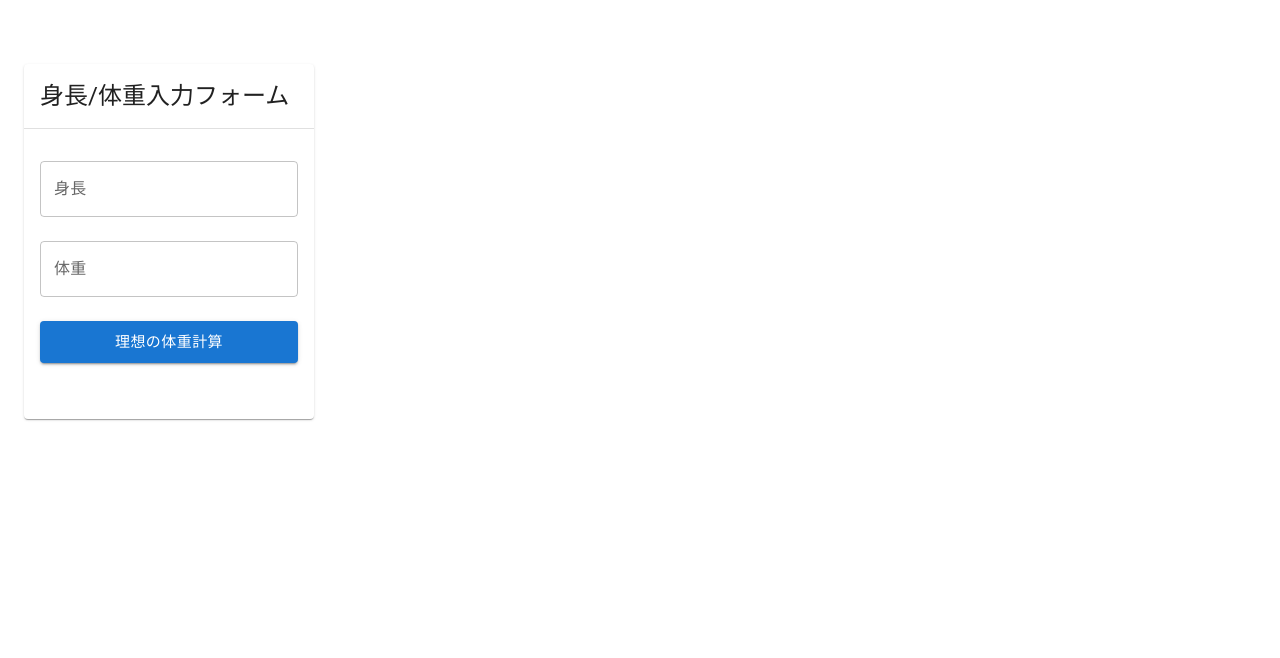
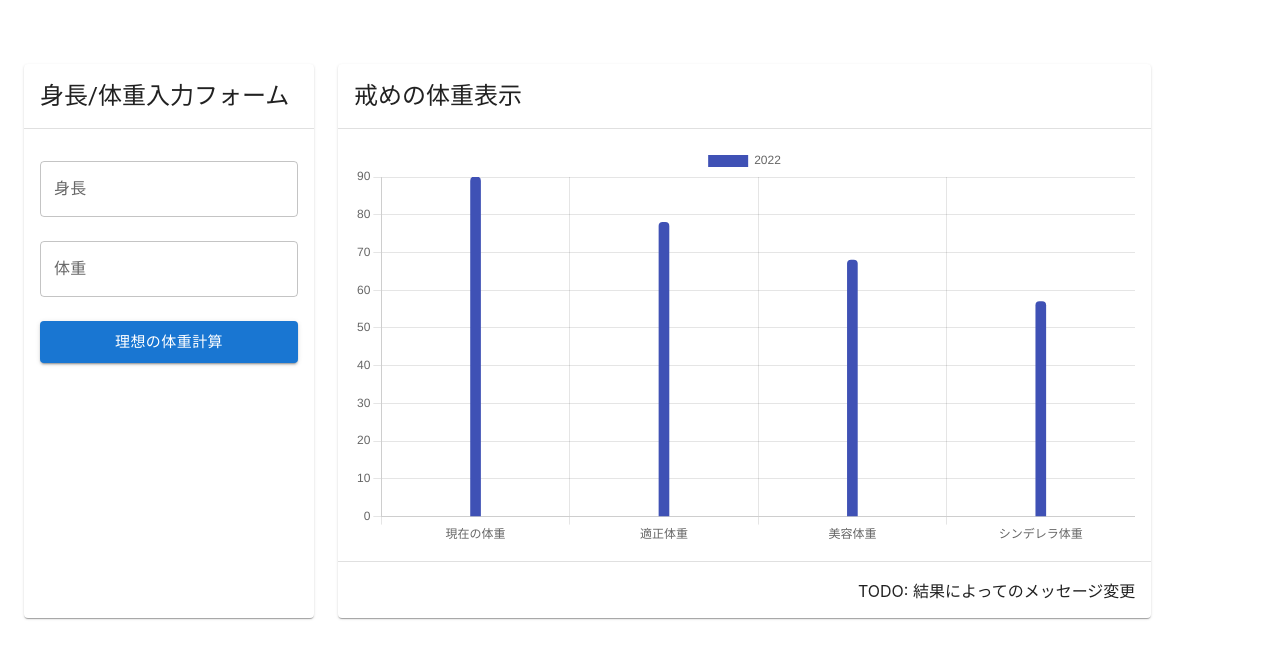
Before and after one commit to ryu-0729/Ideal-body-weight, a Next.js app: page / in a window 1280 px wide. Shown: the top 658 px of the page. Built offline with nearby package versions, Linux system fonts and the light colour scheme.

Commit message:
feat: Temporary Chart added

```diff
--- a/src/components/forms/weight-calculation/store/index.tsx
+++ b/src/components/forms/weight-calculation/store/index.tsx
@@ -18,6 +18,8 @@ import {
   CardHeader,
   Divider,
 } from '@mui/material';
+
+import Chart from '@/components/units/weight-calculation/chart';
 
 // TODO: stringではなくnumberに変更するかも
 type Param = {
@@ -131,7 +133,7 @@ const StoreWeightCalculation: FC = () => {
           xl={9}
           xs={12}
         >
-          {/* TODO: グラフ表示 */}
+          <Chart />
         </Grid>
       </Grid>
     </Container>
--- /dev/null
+++ b/src/components/units/weight-calculation/chart/index.tsx
@@ -0,0 +1,133 @@
+import { FC } from 'react';
+import {
+  Chart as ChartJS,
+  CategoryScale,
+  LinearScale,
+  BarElement,
+  Title,
+  Tooltip,
+  Legend,
+} from 'chart.js';
+import { Bar } from 'react-chartjs-2';
+import {
+  Box,
+  Card,
+  CardContent,
+  CardHeader,
+  Divider,
+} from '@mui/material';
+
+ChartJS.register(
+  CategoryScale,
+  LinearScale,
+  BarElement,
+  Title,
+  Tooltip,
+  Legend,
+);
+
+const options = {
+  cornerRadius: 20,
+  layout: { padding: 0 },
+  legend: { display: false },
+  maintainAspectRatio: false,
+  responsive: true,
+  xAxes: [
+    {
+      ticks: {
+        fontColor: '#65748B',
+      },
+      gridLines: {
+        display: false,
+        drawBorder: false,
+      },
+    },
+  ],
+  yAxes: [
+    {
+      ticks: {
+        fontColor: '#65748B',
+        beginAtZero: true,
+        min: 0,
+      },
+      gridLines: {
+        borderDash: [2],
+        borderDashOffset: [2],
+        color: '#E6E8F0',
+        drawBorder: false,
+        zeroLineBorderDash: [2],
+        zeroLineBorderDashOffset: [2],
+        zeroLineColor: '#E6E8F0',
+      },
+    },
+  ],
+  tooltips: {
+    backgroundColor: '#FFFFFF',
+    bodyFontColor: '#65748B',
+    borderColor: '#E6E8F0',
+    borderWidth: 1,
+    enabled: true,
+    footerFontColor: '#65748B',
+    intersect: false,
+    mode: 'index',
+    titleFontColor: '#121828',
+  },
+};
+
+const labels = [
+  '現在の体重',
+  '適正体重',
+  '美容体重',
+  'シンデレラ体重',
+];
+
+// TODO: ダミーデータ
+const data = {
+  labels,
+  datasets: [
+    {
+      backgroundColor: '#3F51B5',
+      barPercentage: 0.5,
+      barThickness: 12,
+      borderRadius: 4,
+      categoryPercentage: 0.5,
+      data: [90, 78, 68, 57],
+      label: '2022',
+      maxBarThickness: 10,
+    },
+  ],
+};
+
+const Chart: FC = () => {
+  return (
+    <Card>
+      <CardHeader title="戒めの体重表示" />
+      <Divider />
+      <CardContent>
+        <Box
+          sx={{
+            height: 400,
+            position: 'relative',
+          }}
+        >
+          <Bar
+            data={data}
+            options={options}
+          />
+        </Box>
+      </CardContent>
+      <Divider />
+      <Box
+        sx={{
+          display: 'flex',
+          justifyContent: 'flex-end',
+          p: 2
+        }}
+      >
+        TODO: 結果によってのメッセージ変更
+      </Box>
+    </Card>
+  );
+};
+
+export default Chart;
--- a/src/pages/index.tsx
+++ b/src/pages/index.tsx
@@ -14,8 +14,6 @@ const Home: NextPage = () => (
     <Box
       component="main"
       sx={{
-        alignItems: 'center',
-        display: 'flex',
         flexGrow: 1,
         py: 8,
       }}
```
